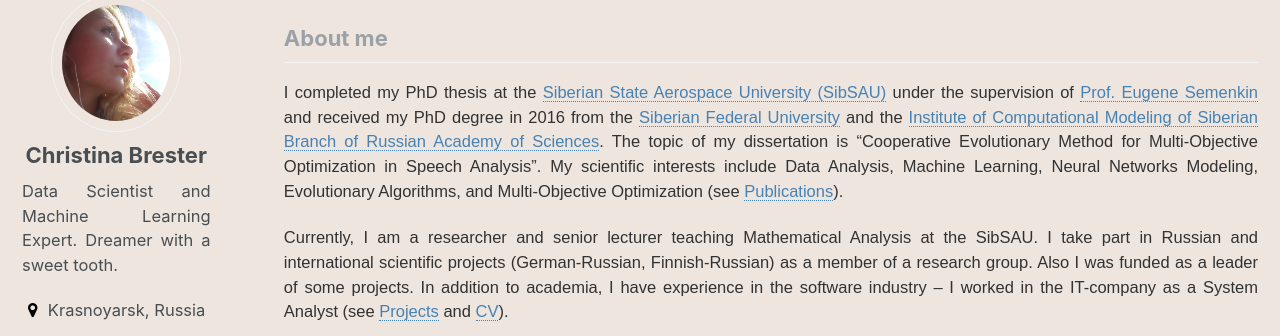
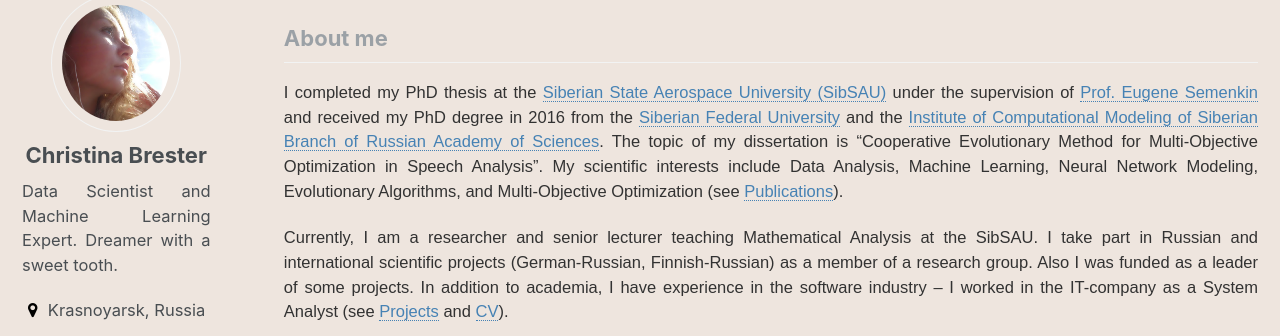
Before and after one commit to christinabrester/brester, a Jekyll site: the page built from index.html, in a window 1280 px wide and 900 px high, scrolled down 933 px. Shown: the part 177-513 px from the top of the window. Built offline with Jekyll 4.4.1, drawn with Linux system fonts in a browser that asks for light colours; the list of posts is cut into pages by our own code.

Commit message:
just revised

```diff
--- a/index.html
+++ b/index.html
@@ -21,7 +21,7 @@ header:
 <h3 class="archive__subtitle"> About me </h3>
 
 <!---<h3 class="archive__subtitle">{{ site.data.ui-text[site.locale].recent_posts | default: "About me" }}</h3>-->
-<p class="aboutme"> I completed my PhD thesis at the <a href="http://en.sibsau.ru"> Siberian State Aerospace University (SibSAU)</a> under the supervision of <a href="https://scholar.google.com/citations?user=nhUuuNQAAAAJ&hl=th"> Prof. Eugene Semenkin</a> and received my PhD degree in 2016 from the <a href="http://www.sfu-kras.ru/en"> Siberian Federal University</a> and the  <a href="http://icm.krasn.ru/index.php?lang=eng"> Institute of Computational Modeling of Siberian Branch of Russian Academy of Sciences</a>. The topic of my dissertation is “Cooperative Evolutionary Method for Multi-Objective Optimization in Speech Analysis”. My scientific interests include Data Analysis, Machine Learning, Neural Networks Modeling, Evolutionary Algorithms, and Multi-Objective Optimization (see <a href="/_pages/publications/"> Publications</a>). </p>
+<p class="aboutme"> I completed my PhD thesis at the <a href="http://en.sibsau.ru"> Siberian State Aerospace University (SibSAU)</a> under the supervision of <a href="https://scholar.google.com/citations?user=nhUuuNQAAAAJ&hl=th"> Prof. Eugene Semenkin</a> and received my PhD degree in 2016 from the <a href="http://www.sfu-kras.ru/en"> Siberian Federal University</a> and the  <a href="http://icm.krasn.ru/index.php?lang=eng"> Institute of Computational Modeling of Siberian Branch of Russian Academy of Sciences</a>. The topic of my dissertation is “Cooperative Evolutionary Method for Multi-Objective Optimization in Speech Analysis”. My scientific interests include Data Analysis, Machine Learning, Neural Network Modeling, Evolutionary Algorithms, and Multi-Objective Optimization (see <a href="/_pages/publications/"> Publications</a>). </p>
 <p class="aboutme"> Currently, I am a researcher and senior lecturer teaching Mathematical Analysis at the SibSAU. I take part in Russian and international scientific projects (German-Russian, Finnish-Russian) as a member of a research group. Also I was funded as a leader of some projects. In addition to academia, I have experience in the software industry – I worked in the IT-company as a System Analyst (see <a href="/_pages/projects/"> Projects</a> and <a href="/documents/CV_Brester.pdf"> CV</a>). </p>
 <p class="aboutme"> I like investigating different cultures and languages – both natural and programming. I tend to be global and have a strong wish to be a valuable member of an international startup (see <a href="/_pages/interests/"> Interests</a>). </p>
 
```
